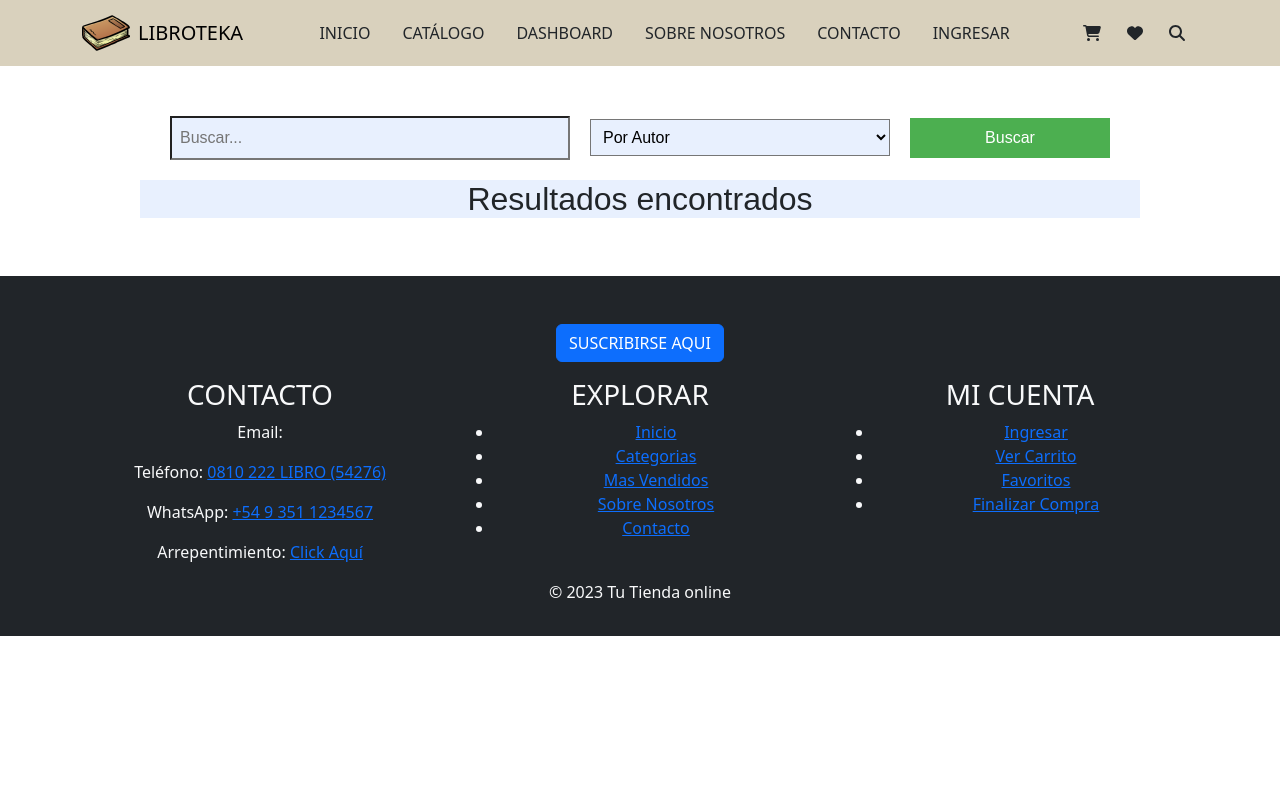
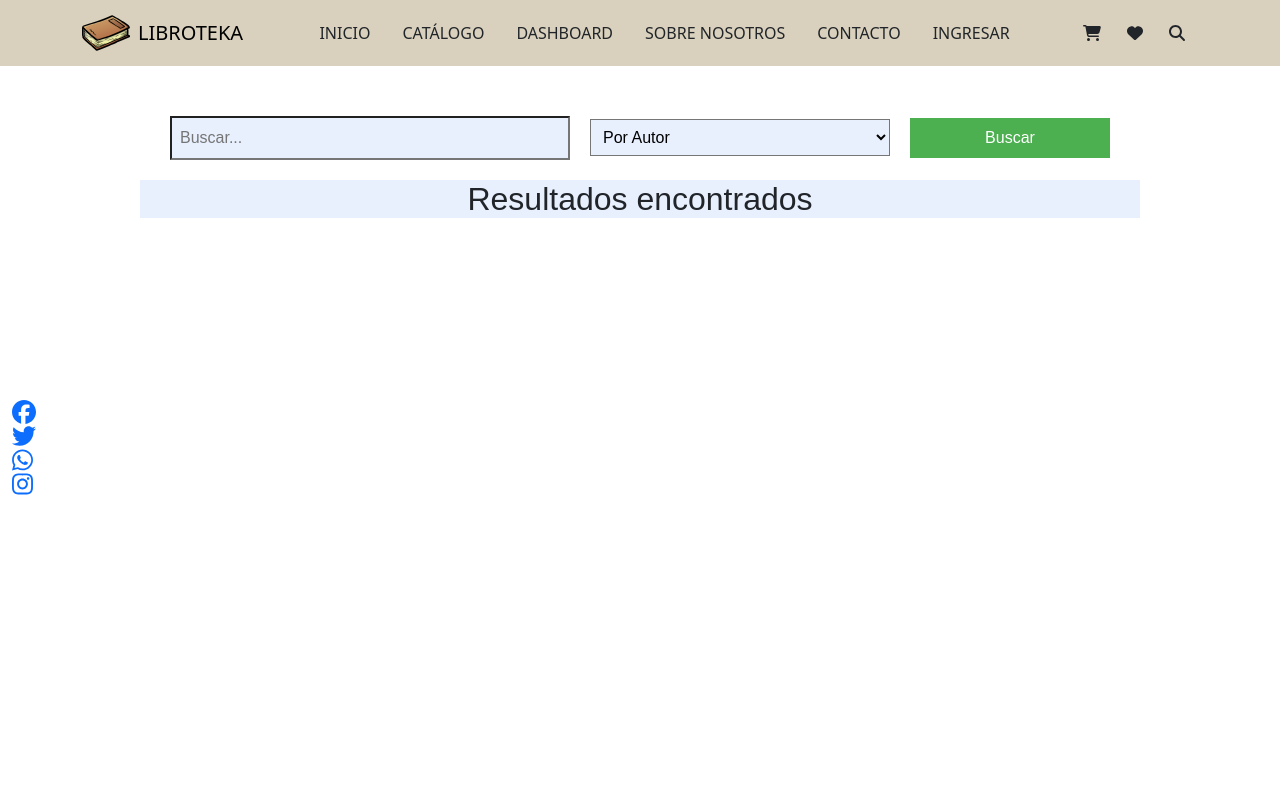
Before and after one commit to ISPC-Bookster/Libroteka, an Angular app in the folder Frontend/: page /busqueda-personalizada in a window 1280 px wide. Shown: the top 800 px of the page. Built offline with nearby package versions, Linux system fonts and the light colour scheme.

Commit message:
Fixed footer position

```diff
--- a/Frontend/src/app/components/busqueda-personalizada/busqueda-personalizada.component.html
+++ b/Frontend/src/app/components/busqueda-personalizada/busqueda-personalizada.component.html
@@ -1,4 +1,4 @@
-<div class="container">
+<div class="container" style="height: 100vh;">
     <form id="search-form">
         <input type="text" id="search-input" placeholder="Buscar...">
         <select id="search-filter">
--- a/Frontend/src/app/components/shared/footer/footer.component.html
+++ b/Frontend/src/app/components/shared/footer/footer.component.html
@@ -1,4 +1,4 @@
-<footer class="bg-dark text-light text-center py-3" style="position: relative; top: 50px">
+<footer class="bg-dark text-light text-center py-3 bottom-0">
     <div class="container">
         <div class="row">
             <div class="mt-3">
```
